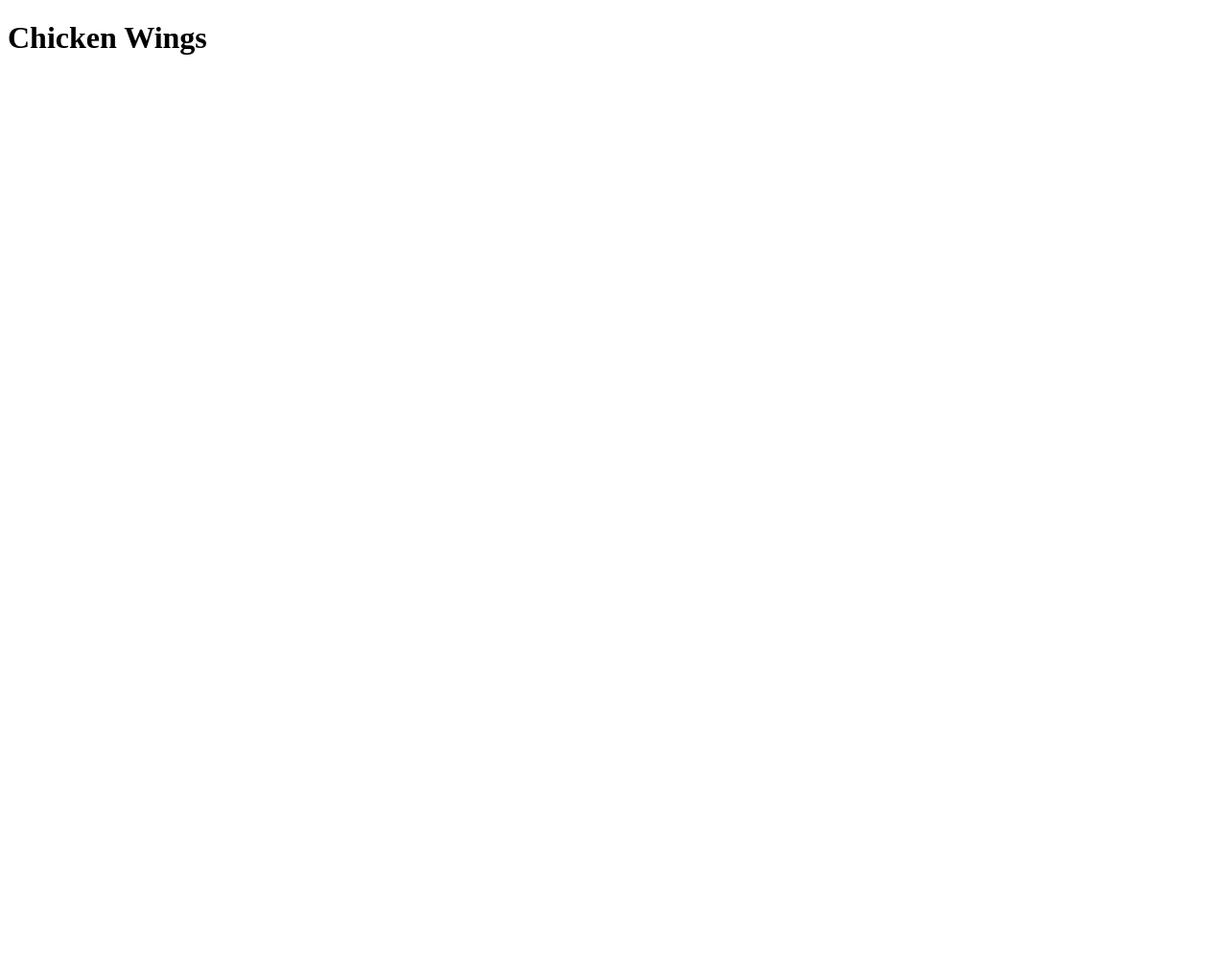
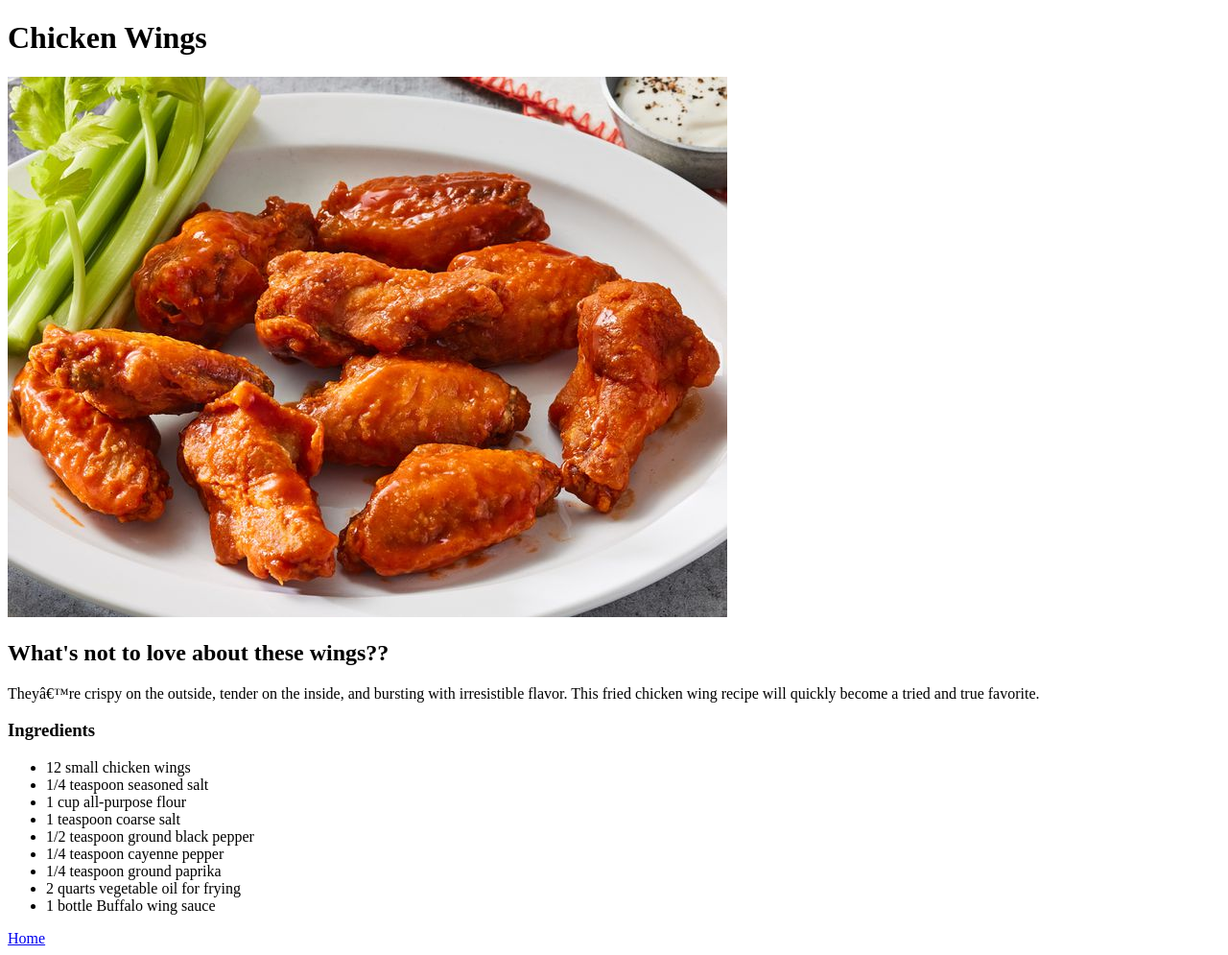
Before and after one commit to achohan1/odin-recipes, a plain HTML site: page recipes/chickenwings.html in a window 1280 px wide. Shown: the whole page at 96% size. Before the commit the page ends 800 px from the top, so only its background shows below. Drawn offline with Linux system fonts and the light colour scheme.

Commit message:
Add directory images, modify chickenwings.html
Added image directory, added list of ingredients to chickenwings.html

```diff
--- a/recipes/chickenwings.html
+++ b/recipes/chickenwings.html
@@ -1,10 +1,30 @@
 <!DOCTYPE html>
 <html lang="en">
+
 <head>
     <title>Chicken Wings</title>
     <meta charset="en">
 </head>
+
 <body>
     <h1>Chicken Wings</h1>
+    <img src="../images/chickenwings.jpg"><br>
+    <h2>What's not to love about these wings??</h2>
+    <p>They’re crispy on the outside, tender on the inside, and bursting with irresistible flavor. This fried chicken
+        wing recipe will quickly become a tried and true favorite. </p>
+    <h3>Ingredients</h3>
+    <ul>
+        <li>12 small chicken wings</li>
+        <li>1/4 teaspoon seasoned salt</li>
+        <li>1 cup all-purpose flour</li>
+        <li>1 teaspoon coarse salt</li>
+        <li>1/2 teaspoon ground black pepper</li>
+        <li>1/4 teaspoon cayenne pepper</li>
+        <li>1/4 teaspoon ground paprika</li>
+        <li>2 quarts vegetable oil for frying</li>
+        <li>1 bottle Buffalo wing sauce</li>
+    </ul>
+    <a href="../index.html">Home</a>
 </body>
+
 </html>
```
Also changed, not shown: index.html (+1 -0 lines), images/chickenwings.jpg (added). Lines whose indentation alone changed are shown as unchanged.
